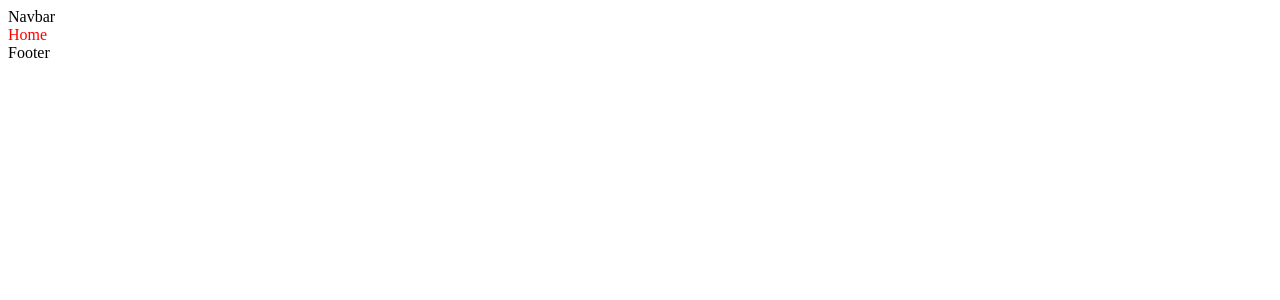
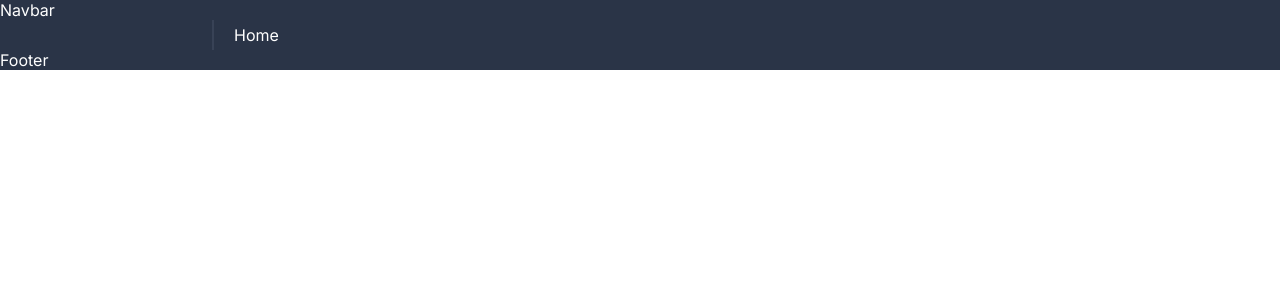
Before and after one commit to Zack289/admin-panel, a React (Vite) app: page / in a window 1280 px wide. Shown: the top 300 px of the page. Built offline with nearby package versions, Linux system fonts and the light colour scheme.

Commit message:
implemented the global css using the scss file

```diff
--- a/src/App.tsx
+++ b/src/App.tsx
@@ -1,15 +1,20 @@
+import { createBrowserRouter, RouterProvider, Outlet } from "react-router-dom";
+
 import Home from "./pages/home/Home";
-import { createBrowserRouter, RouterProvider, Outlet } from "react-router-dom";
 import Users from "./pages/users/Users";
 import Products from "./pages/products/Products";
+import Login from "./pages/login/Login";
+
 import Navbar from "./components/navbar/Navbar";
 import Footer from "./components/footer/Footer";
 import Menu from "./components/menu/Menu";
 
+import './styles/global.scss'
+
 function App() {
   const Layout = () => {
     return (
-      <div>
+      <div className="main">
         <Navbar />
         <div className="container">
           <div className="menuContainer">
@@ -43,6 +48,11 @@ function App() {
         },
       ],
     },
+
+    {
+      path: '/login',
+      element: <Login />
+    }
   ]);
 
   return <RouterProvider router={router} />;
--- a/src/components/menu/menu.scss
+++ b/src/components/menu/menu.scss
@@ -0,0 +1,3 @@
+.memu{
+
+}
--- a/src/pages/home/home.scss
+++ b/src/pages/home/home.scss
@@ -1,3 +1,3 @@
 .home{
-    color: red;
+
 }
--- /dev/null
+++ b/src/pages/login/Login.tsx
@@ -0,0 +1,11 @@
+import './login.scss'
+
+const Login = () => {
+  return (
+    <div className='login'>
+      Login
+    </div>
+  )
+}
+
+export default Login
--- /dev/null
+++ b/src/pages/login/login.scss
@@ -0,0 +1,3 @@
+.login{
+
+}
--- a/src/pages/products/Products.tsx
+++ b/src/pages/products/Products.tsx
@@ -2,7 +2,7 @@ import './products.scss'
 
 const Products = () => {
   return (
-    <div>
+    <div className='products'>
       products
     </div>
   )
--- a/src/pages/products/products.scss
+++ b/src/pages/products/products.scss
@@ -1,3 +1,3 @@
-.home{
-    color: red;
+.products{
+
 }
--- a/src/pages/users/Users.tsx
+++ b/src/pages/users/Users.tsx
@@ -2,7 +2,7 @@ import './users.scss'
 
 const Users = () => {
   return (
-    <div>
+    <div className='users'>
       users
     </div>
   )
--- a/src/pages/users/users.scss
+++ b/src/pages/users/users.scss
@@ -1,3 +1,3 @@
-.home{
-    color: red;
+.users{
+
 }
--- a/src/styles/global.scss
+++ b/src/styles/global.scss
@@ -1,3 +1,6 @@
+@import "./variables.scss";
+@import "./responsive.scss";
+
 * {
   margin: 0;
   padding: 0;
@@ -8,3 +11,28 @@ a {
   text-decoration: none;
   color: inherit;
 }
+
+.main {
+  font-family: "Inter", sans-serif;
+  background-color: $main-bg;
+  color: $main-color;
+}
+
+.container {
+  display: flex;
+}
+
+.menuContainer {
+  width: 250px;
+  padding: 5px 20px;
+  border-right: 2px solid $soft-bg;
+
+  @include lg{
+    width: max-content;
+  }
+}
+
+.contentContainer {
+  padding: 5px 20px;
+  width: 100%;
+}
--- /dev/null
+++ b/src/styles/responsive.scss
@@ -0,0 +1,31 @@
+$sm: 480px;
+$md: 768px;
+$lg: 1024px;
+$xl: 1200px;
+$xxl: 1400px;
+
+@mixin sm {
+  @media screen and (max-width: ($sm)) {
+    @content;
+  }
+}
+@mixin md {
+  @media screen and (max-width: ($md)) {
+    @content;
+  }
+}
+@mixin lg {
+  @media screen and (max-width: ($lg)) {
+    @content;
+  }
+}
+@mixin xl {
+  @media screen and (max-width: ($xl)) {
+    @content;
+  }
+}
+@mixin xxl {
+  @media screen and (max-width: ($xxl)) {
+    @content;
+  }
+}
--- /dev/null
+++ b/src/styles/variables.scss
@@ -0,0 +1,8 @@
+// BG
+$main-bg: #2a3447;
+$soft-bg: #384256;
+$dark-bg: #222b3c;
+//TEXT
+$main-color: white;
+$soft-color: #ddd;
+$dark-color: #2a3447;
```
